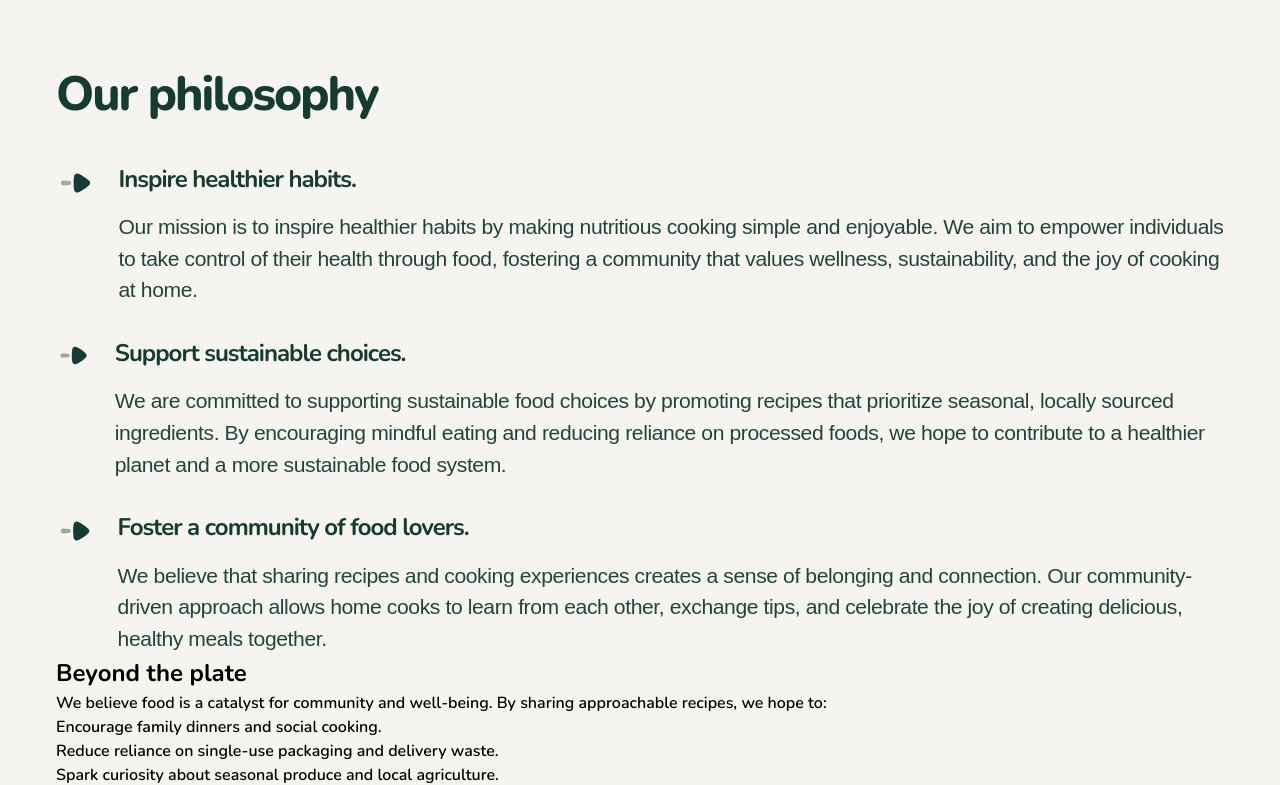
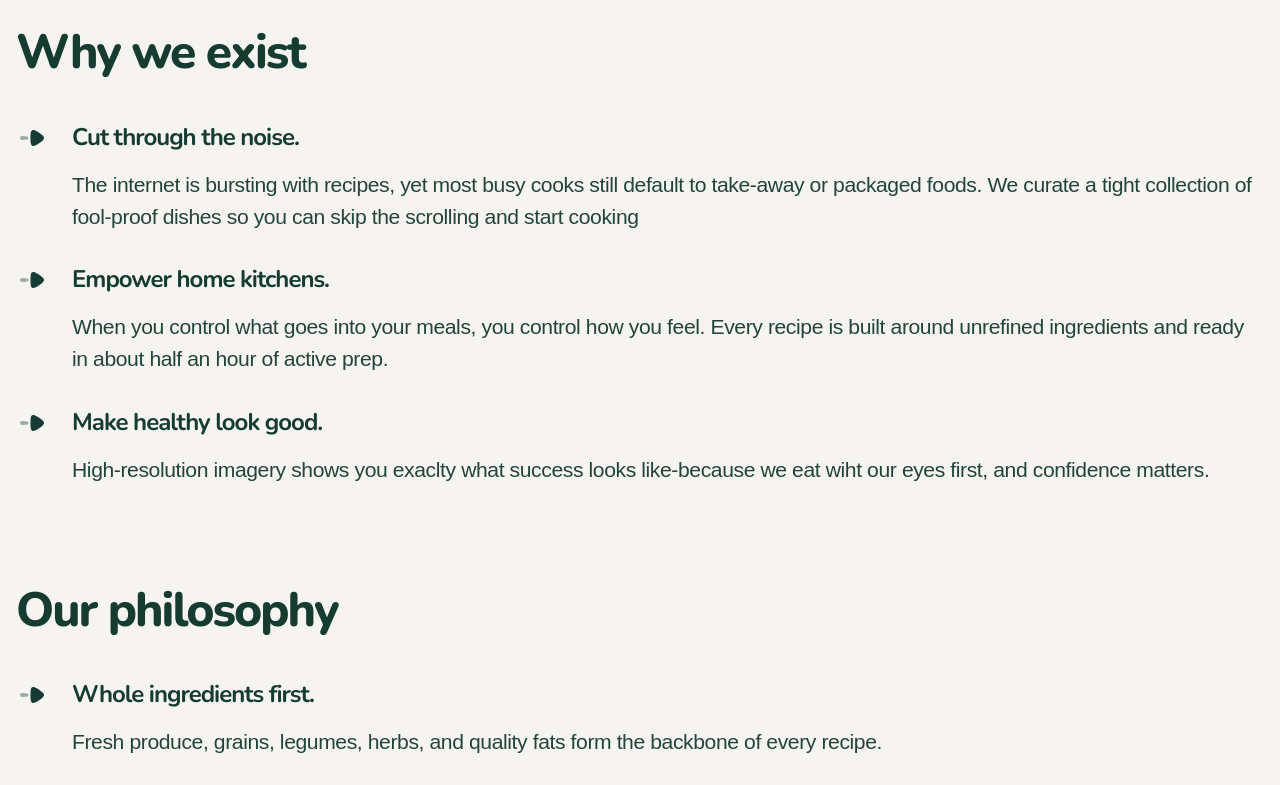
Before and after one commit to cgojk/HealthyMeals, a React (Vite) app: page /about in a window 1280 px wide. Shown: the part 1850-2635 px from the top of the page. Built offline with nearby package versions, Linux system fonts and the light colour scheme; a web font is replaced by a local one.

Commit message:
finishing about page applying Dry method by using props

```diff
--- a/src/data/Aboutdatainfo.js
+++ b/src/data/Aboutdatainfo.js
@@ -6,37 +6,44 @@ export default [
         id: 1,
         arrow: imageIconarrow,
         title: "Cut through the noise.",
-        description: " The internet is bursting with recipes, yet most busy cooks still default to take-away or packaged foods. We curate a tight collection of fool-proof dishes so you can skip the scrolling and start cooking."
+        description: " The internet is bursting with recipes, yet most busy cooks still default to take-away or packaged foods. We curate a tight collection of fool-proof dishes so you can skip the scrolling and start cooking"
     },
+
     {
         id: 2,
         arrow: imageIconarrow,
         title: "Empower home kitchens.",
-        description: "We believe that cooking at home should be accessible to everyone, regardless of skill level or time constraints. Our recipes are designed to be approachable and adaptable, so you can feel confident in the kitchen and create meals that nourish both body and soul."
+        description: "When you control what goes into your meals, you control how  you feel. Every recipe is built around unrefined ingredients and ready in about half an hour of active prep."
     },
     {
         id: 3,
         arrow: imageIconarrow,
-        title: "Champion real food.",
-        description: "We champion real food made from whole, unprocessed ingredients. Our recipes celebrate the natural flavors and textures of fresh produce, lean proteins, and wholesome grains, proving that healthy eating can be delicious and satisfying without relying on processed shortcuts."
+        title: "Make healthy look good.",
+        description: "High-resolution imagery shows you exaclty what success looks like-because we eat wiht our eyes first, and confidence matters."
     },
     {
         id: 4,
         arrow: imageIconarrow,
-        title: "Inspire healthier habits.",
-        description: "Our mission is to inspire healthier habits by making nutritious cooking simple and enjoyable. We aim to empower individuals to take control of their health through food, fostering a community that values wellness, sustainability, and the joy of cooking at home."
+        title: "Whole ingredients first.",
+        description: "Fresh produce, grains, legumes, herbs, and quality fats form the backbone of every recipe."
     },
     {
         id: 5,
         arrow: imageIconarrow,
-        title: "Support sustainable choices.",
-        description: "We are committed to supporting sustainable food choices by promoting recipes that prioritize seasonal, locally sourced ingredients. By encouraging mindful eating and reducing reliance on processed foods, we hope to contribute to a healthier planet and a more sustainable food system."
+        title: "Flavor without compromise.",
+        description: "Spices, citrus, and natural sweetness replace excess salt sugar, and additives."
     },
     {
         id: 6,
         arrow: imageIconarrow,
-        title: "Foster a community of food lovers.",
-        description: "We believe that sharing recipes and cooking experiences creates a sense of belonging and connection. Our community-driven approach allows home cooks to learn from each other, exchange tips, and celebrate the joy of creating delicious, healthy meals together."
+        title: "Respect for time",
+        description: "Weeknight meals should slot into real shedules, weekend cooking can be leisurely but never wasteful."
+    },
+    {
+        id: 7,
+        arrow: imageIconarrow,
+        title: "Sustainable choices.",
+        description: "Short ingredient lists cut down on food waste and carbon footprint, while plant-forward dishes keep things planet-friendly."
     }
 
 ];
--- a/src/pages/about.jsx
+++ b/src/pages/about.jsx
@@ -5,15 +5,18 @@ import Footer from "../components/Footer";
 import CalltoAction from "../components/CalltoAction";
 import imageAbout from "../assets/images/image-about-our-mission-small.webp";
 import imagebeyonplate from  "../assets/images/image-about-beyond-the-plate-small.webp";
-import arrow from "../assets/images/icon-bullet-point.svg";
+
 import InfoItemAbout from "../components/InfoItemAbout";
 import dataInfoAbout from "../data/Aboutdatainfo.js";
 
 export default function About() {
+
+
+
   return (
     <>
     <Navigation/>
-    <section className="about container">
+    <section className="about ">
       <div className="hero__about">
           <div className="wrapper_text">
             <span className="small__title">Our mission</span>
@@ -30,139 +33,70 @@ export default function About() {
             </p>
           </div>
           <div className="wrapper__image">
+            <picture>
               <img src={imageAbout} alt="About" loading="lazy" className="about__image" />
+            </picture>
           </div>
       </div>
+      </section>
 
       <section className="about__section--info">
 
           <h2 className="about__subtitle">Why we exist</h2>
           <ul className="about__text">
+
+            {dataInfoAbout.slice(0,3).map((item) => (
               <InfoItemAbout
-              arrow={dataInfoAbout[0].arrow}
-              title={dataInfoAbout[0].title}
-              description={dataInfoAbout[0].description}
+              key={item.id}
+              arrow={item.arrow}
+              title={item.title}
+              description={item.description}
             />
-            <InfoItemAbout
-              arrow={dataInfoAbout[1].arrow}
-              title={dataInfoAbout[1].title}
-              description={dataInfoAbout[1].description}
-            />
-            <InfoItemAbout
-              arrow={dataInfoAbout[2].arrow}
-              title={dataInfoAbout[2].title}
-              description={dataInfoAbout[2].description}
-            />
-
-
-              {/* <li className="wrapper__info--item">
-                <div className="wrapper__image--arrow">
-                  <img src={arrow} alt="Arrow" className="about__icon--arrow" />
-               </div>
-                <div className="wrapper__subtitle--description">
-                    <div className="arrow_subtitle">
-                      <h3 className="about__subtitle--info">Cut through the noise. </h3>
-                    </div>
-                    <div className="about__description">
-                      <p className="about__description--info"> The internet is bursting with recipes, yet most busy cooks
-                        still default to take-away or packaged foods. We curate a
-                      tight collection of fool-proof dishes so you can skip the
-                      scrolling and start cooking.
-                    </p>
-                    </div>
-                </div>
-              </li>
-
-
-             <li className="wrapper__info--item">
-
-               <div className="wrapper__image--arrow">
-                 <img src={arrow} alt="Arrow" className="about__icon--arrow" />
-               </div>
-              <div className="wrapper__subtitle--description">
-                 <div className="arrow_subtitle">
-                   <h3 className="about__subtitle--info">Empower home kitchens. </h3>
-                </div>
-                 <div className="about__description">
-                    <p className="about__description--info">When you control what goes into your meals, you control how
-                    you feel. Every recipe is built around unrefined ingredients
-                    and ready in about half an hour of active prep.
-                    </p>
-                  </div>
-                </div>
-              </li> */}
-
-              {/* <li className="wrapper__info--item">
-
-                <div className="wrapper__image--arrow">
-                   <img src={arrow} alt="Arrow" className="about__icon--arrow" />
-                </div>
-                <div className="wrapper__subtitle--description">
-                   <div className="arrow_subtitle">
-                     <h3 className="about__subtitle--info">Make healthy eating inclusive. </h3>
-                  </div>
-                   <div className="about__description">
-                      <p className="about__description--info">We celebrate the diversity of home cooks and palates,
-                        offering a range of flavors and dietary preferences without
-                        ever sacrificing simplicity or taste.
-                      </p>
-                    </div>
-                  </div>
-              </li> */}
+            ))}
 
           </ul>
-
-
-
  </section>
 
 
-      <section className="about__section--info">
-
+      <section className="about__section--info ">
           <h2 className="about__subtitle">Our philosophy</h2>
           <ul className="about__text">
+            {dataInfoAbout.slice(3).map((item) => (
               <InfoItemAbout
-              arrow={dataInfoAbout[3].arrow}
-              title={dataInfoAbout[3].title}
-              description={dataInfoAbout[3].description}
+              key={item.id}
+              arrow={item.arrow}
+              title={item.title}
+              description={item.description}
             />
-              <InfoItemAbout
-              arrow={dataInfoAbout[4].arrow}
-              title={dataInfoAbout[4].title}
-              description={dataInfoAbout[4].description}
-            />
-              <InfoItemAbout
-              arrow={dataInfoAbout[5].arrow}
-              title={dataInfoAbout[5].title}
-              description={dataInfoAbout[5].description}
-            />
-
+            ))}
       </ul>
-
 </section>
 
- <section className="About__section--beyond">
+ <section className="about__section--beyond ">
         <div className="beyond__text">
-              <h2 className="about__subtitle">Beyond the plate</h2>
-              <p className="about__text">
-                We believe food is a catalyst for community and well-being.
+              <h2 className="about__beyond--subtitle">Beyond the plate</h2>
+              <p className="about__beyond--text">
+                We believe food is a catalyst for community and well-being
                 By sharing approachable recipes, we hope to:
               </p>
 
-              <ul className="about__list">
+              <ul className="about__beyond--list">
                 <li className="about__list__item">Encourage family dinners and social cooking.</li>
                 <li className="about__list__item">Reduce reliance on single-use packaging and delivery waste.</li>
                 <li className="about__list__item">Spark curiosity about seasonal produce and local agriculture.</li>
               </ul>
           </div>
-          <div className="image__beyond">
+          <picture className="image__beyond">
+
                 <img src={imagebeyonplate} alt="Beyond the plate" loading="lazy" className="about__image--beyond" />
-          </div>
+              </picture>
+
       </section>
-    </section>
+
     <section className="recipes__section">
      <CalltoAction/>
     </section>
+
     <Footer/>
     </>
 
--- a/src/styles/_about.scss
+++ b/src/styles/_about.scss
@@ -1,6 +1,7 @@
 .about{
     padding:var(--spacing-200);
     margin-top:var(--spacing-800);
+
 }
 
 
@@ -34,10 +35,17 @@
     border-radius:var(--radius-20);
     overflow:hidden;
 
+    .about__image
+   {
+        width:100%;
+        height:100%;
+        object-fit:cover;
+    }
 }
 
 .about__section--info{
     margin-top: var(--spacing-800);
+    padding:var(--spacing-200);
     .about__subtitle{
         font:var(--font-2);
         letter-spacing: var(--ls-2);
@@ -54,14 +62,7 @@
             flex-direction:row;
             gap:var(--spacing-300);
         }
-        .wrapper__image--arrow{
 
-
-        .about__icon--arrow{
-            width:80px;
-
-        }
-      }
         .wrapper__subtitle--description{
             display:flex;
             flex-direction:column;
@@ -89,3 +90,56 @@
     }
 
 }
+
+// beyond Plate section ==============================
+
+.about__section--beyond{
+    padding:var(--spacing-200);
+    margin-top: var(--spacing-800);
+
+    .beyond__text{
+        margin-bottom:var(--spacing-600);
+
+    .about__beyond--subtitle{
+
+        font: var(--font-2);
+        letter-spacing: var(--ls-2);
+        color: var(--neutral-900);
+    }
+    .about__beyond--text{
+        margin-top: var(--spacing-200);
+        font: var(--font-6);
+        letter-spacing: var(--ls-6);
+        color: var(--neutral-900);
+
+    }
+    .about__beyond--list{
+        margin-top: var(--spacing-400);
+        display:flex;
+        flex-direction:column;
+        gap:var(--spacing-300);
+
+
+        .about__list__item{
+            font: var(--font-6);
+            letter-spacing: var(--ls-6);
+            color: var(--neutral-900);
+             list-style-position: inside;
+             padding-left:var(--spacing-100);
+                list-style-type: disc;
+
+        }
+
+
+}
+}
+}
+
+.image__beyond{
+    .about__image--beyond{
+        width:100%;
+        height:100%;
+        object-fit:cover;
+        border-radius:var(--radius-20);
+    }
+}
--- a/src/styles/_reset.scss
+++ b/src/styles/_reset.scss
@@ -40,7 +40,7 @@
 
   :where(ul, ol) {
     padding: 0;
-    list-style: none;
+    // list-style: none;
   }
 
   canvas,
@@ -49,8 +49,10 @@
   svg,
   video {
     display: block;
-    max-inline-size: 100%;
+    //  max-inline-size: 100%;
     block-size: auto;
+
+
   }
 
   button,
--- a/src/styles/index.css
+++ b/src/styles/index.css
@@ -71,7 +71,6 @@ blockquote) {
 
 :where(ul, ol) {
   padding: 0;
-  list-style: none;
 }
 
 canvas,
@@ -80,7 +79,6 @@ picture,
 svg,
 video {
   display: block;
-  max-inline-size: 100%;
   block-size: auto;
 }
 
@@ -664,9 +662,16 @@ main {
   border-radius: var(--radius-20);
   overflow: hidden;
 }
+.wrapper__image .about__image {
+  width: 100%;
+  height: 100%;
+  -o-object-fit: cover;
+     object-fit: cover;
+}
 
 .about__section--info {
   margin-top: var(--spacing-800);
+  padding: var(--spacing-200);
 }
 .about__section--info .about__subtitle {
   font: var(--font-2);
@@ -684,9 +689,6 @@ main {
   flex-direction: row;
   gap: var(--spacing-300);
 }
-.about__section--info .about__text .wrapper__image--arrow .about__icon--arrow {
-  width: 80px;
-}
 .about__section--info .about__text .wrapper__subtitle--description {
   display: flex;
   flex-direction: column;
@@ -701,4 +703,45 @@ main {
   font: var(--font-6);
   letter-spacing: var(--ls-6);
   color: var(--neutral-800);
+}
+
+.about__section--beyond {
+  padding: var(--spacing-200);
+  margin-top: var(--spacing-800);
+}
+.about__section--beyond .beyond__text {
+  margin-bottom: var(--spacing-600);
+}
+.about__section--beyond .beyond__text .about__beyond--subtitle {
+  font: var(--font-2);
+  letter-spacing: var(--ls-2);
+  color: var(--neutral-900);
+}
+.about__section--beyond .beyond__text .about__beyond--text {
+  margin-top: var(--spacing-200);
+  font: var(--font-6);
+  letter-spacing: var(--ls-6);
+  color: var(--neutral-900);
+}
+.about__section--beyond .beyond__text .about__beyond--list {
+  margin-top: var(--spacing-400);
+  display: flex;
+  flex-direction: column;
+  gap: var(--spacing-300);
+}
+.about__section--beyond .beyond__text .about__beyond--list .about__list__item {
+  font: var(--font-6);
+  letter-spacing: var(--ls-6);
+  color: var(--neutral-900);
+  list-style-position: inside;
+  padding-left: var(--spacing-100);
+  list-style-type: disc;
+}
+
+.image__beyond .about__image--beyond {
+  width: 100%;
+  height: 100%;
+  -o-object-fit: cover;
+     object-fit: cover;
+  border-radius: var(--radius-20);
 }/*# sourceMappingURL=index.css.map */
```
Also changed, not shown: 1 other file (tests, documents, lock files or other folders). Lines whose indentation alone changed are shown as unchanged.
